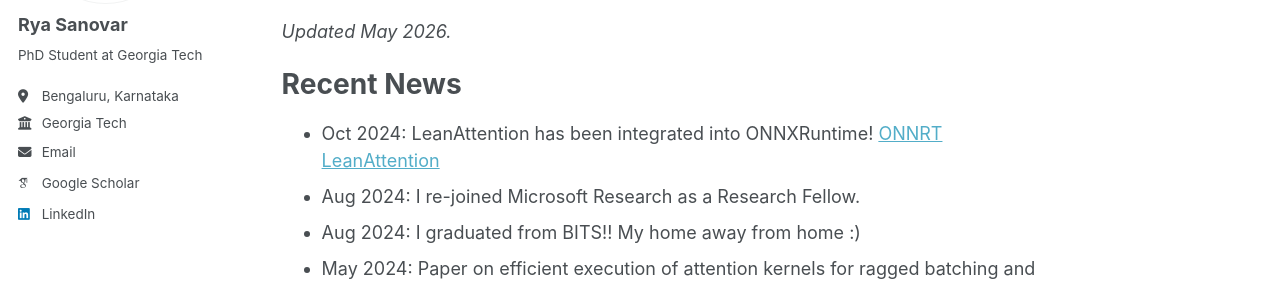
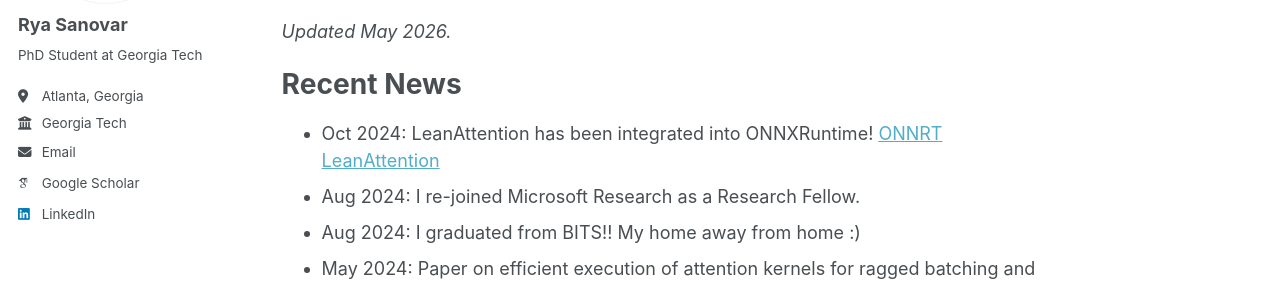
Before and after one commit to rya-sanovar/rya-sanovar.github.io, a Jekyll site: the page built from _pages/about.md, in a window 1280 px wide. Shown: the part 312-593 px from the top of the page. Built offline with Jekyll 4.4.1, drawn with Linux system fonts in a browser that asks for light colours; some web fonts are replaced.

Commit message:
Update sidebar location to Atlanta, Georgia

```diff
--- a/_config.yml
+++ b/_config.yml
@@ -25,7 +25,7 @@ author:
   name             : "Rya Sanovar"
   pronouns         : #"she/her"
   bio              : "PhD Student at Georgia Tech"
-  location         : "Bengaluru, Karnataka"
+  location         : "Atlanta, Georgia"
   employer         : "Georgia Tech"
   uri              : # URL
   email            : "rsanovar3@gatech.edu"
```
